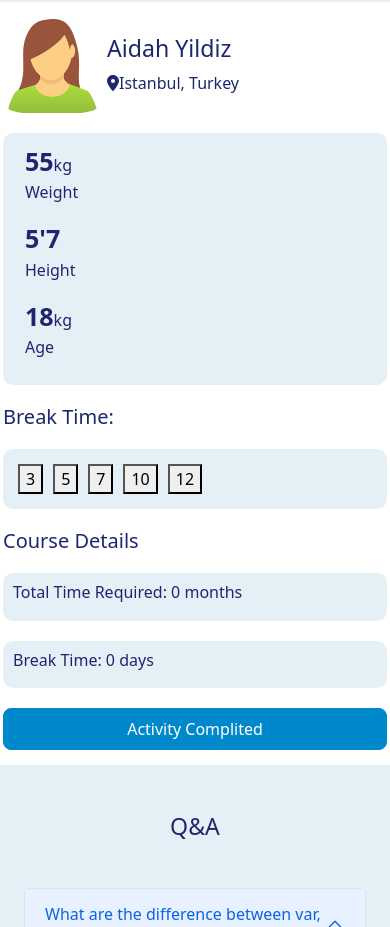
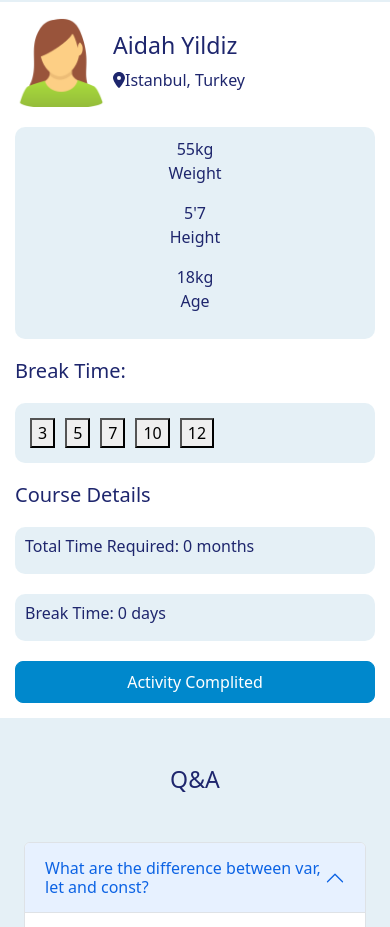
Before and after one commit to KhadizaChowdhury/ultra-active-club, a React (Create React App) app: page / in a window 390 px wide. Shown: the part 2580-3507 px from the top of the page. Built offline with nearby package versions, Linux system fonts and the light colour scheme.

Commit message:
Responsive done

```diff
--- a/src/App.js
+++ b/src/App.js
@@ -13,7 +13,9 @@ function App() {
     <div className="App">
       <div className='container'>
         {/* <Button>gj</Button> */}
-        <Courses></Courses>
+        <div className='container'>
+          <Courses></Courses>
+        </div>
         <div class="container accordion my-5" id="accordionExample">
         <h3 class="text-center mb-5">Q&A</h3>
         <div class="accordion-item">
--- a/src/components/Summary/Summary.css
+++ b/src/components/Summary/Summary.css
@@ -1,7 +1,8 @@
 .student{
     background-color: #fff;
     padding: 15px;
-}.info{
+}
+.prl-info ,.info{
     background-color: #d0e4ef8f;
     margin: 20px 0;
     padding: 10px;
@@ -9,7 +10,7 @@
 }.info .time{
     font-weight: 400;
 }
-.p-info.p-info{
+.p-info .p-info{
     font-size: 25px;
     font-weight: 700;
 }
@@ -24,3 +25,8 @@
     border: 1px solid #0088CC;
     border-radius: 8px;
 }
+@media (max-width:992px)  {
+    .prl-info {
+        text-align: center;
+    }
+}
--- a/src/components/Summary/Summary.js
+++ b/src/components/Summary/Summary.js
@@ -53,7 +53,7 @@ const Summary = (props) => {
                 </div>
             </div>
             <div className='summary-info'>
-                <div className="row info">
+                <div className="row prl-info">
                     <div className="col-sm">
                         <span className='p-info'>55</span><span>kg</span>
                         <p>Weight</p>
```
